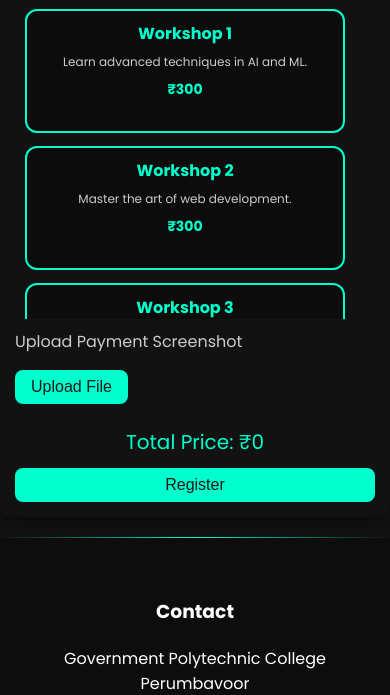
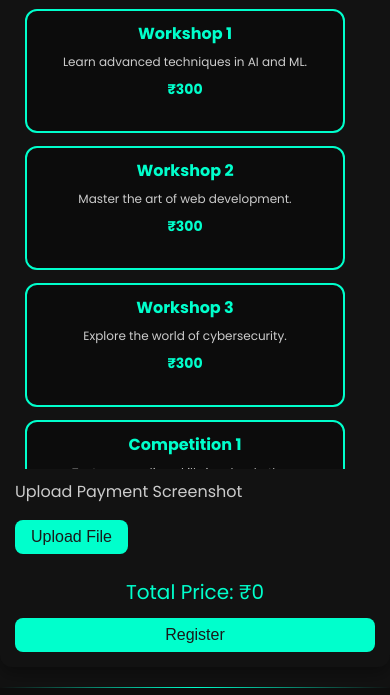
Before and after one commit to Afnanksalal/techfest, a Django app: page /register in a window 390 px wide. Shown: the part 778-1473 px from the top of the page. Run offline with Django 5.2, Linux system fonts and the light colour scheme.

Commit message:
fixed some ui

```diff
--- a/app/static/css/styles.css
+++ b/app/static/css/styles.css
@@ -949,7 +949,7 @@ input[type="checkbox"]:checked::before {
     .event-grid {
         grid-template-columns: 1fr; /* 1 card per row */
         gap: 8px; /* Smaller gap for mobile */
-        max-height: 300px; /* Smaller height for mobile */
+        max-height: 450px; /* Smaller height for mobile */
     }
 
     .form-event-card {
```
